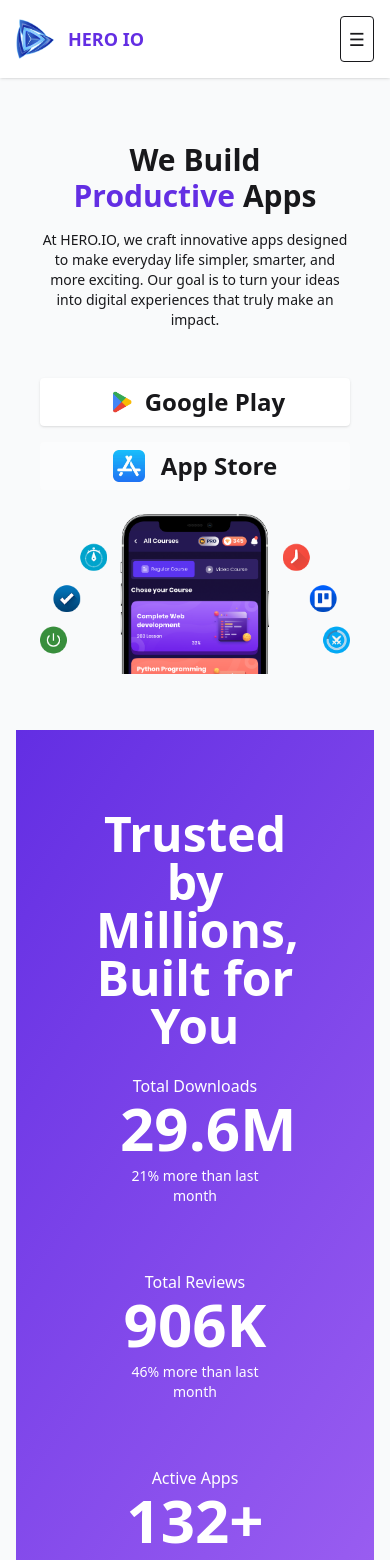
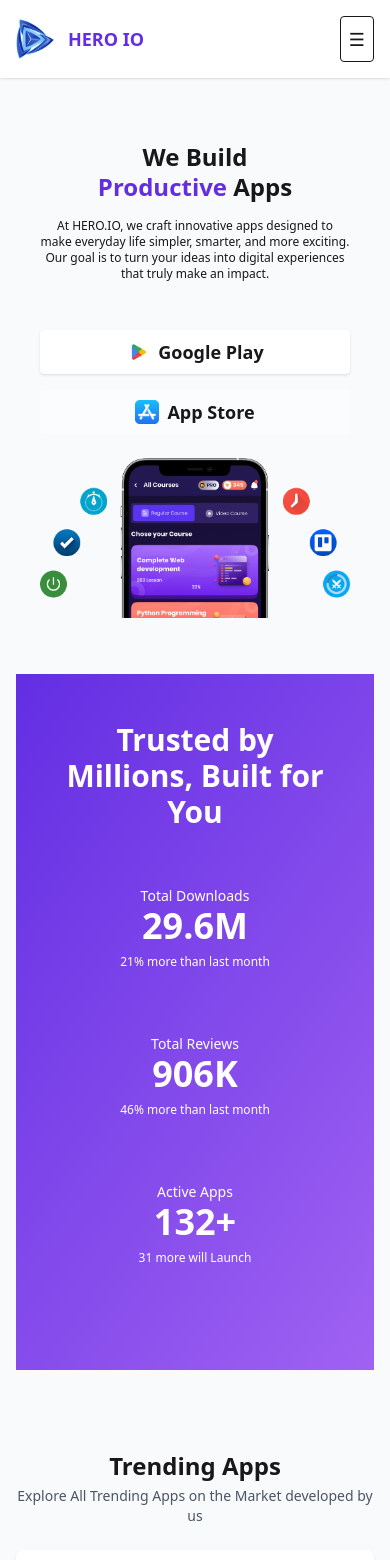
Before and after one commit to atiq65/assignment-8, a React (Vite) app: page / in a window 390 px wide. Shown: the top 1560 px of the page. Built offline with nearby package versions, Linux system fonts and the light colour scheme.

Commit message:
added new

```diff
--- a/src/pages/Home.jsx
+++ b/src/pages/Home.jsx
@@ -15,13 +15,13 @@ export default function Home() {
       {/* Banner */}
       <section className="rounded-lg p-6 md:p-10 mb-8 text-center flex flex-col items-center">
         {/* Title */}
-        <h1 className="text-3xl sm:text-7xl md:text-5xl font-bold mb-4">
+        <h1 className="text-2xl sm:text-4xl md:text-5xl font-bold mb-4 leading-tight">
           We Build <br /> <span className="text-[#632ee3]">Productive</span>{" "}
           Apps
         </h1>
 
         {/* Description */}
-        <p className="max-w-xl sm:max-w-2xl mb-6 text-sm sm:text-base md:text-lg">
+        <p className="max-w-xl sm:max-w-2xl mb-6 text-xs sm:text-sm md:text-base">
           At HERO.IO, we craft innovative apps designed to make everyday life
           simpler, smarter, and more exciting. Our goal is to turn your ideas
           into digital experiences that truly make an impact.
@@ -34,9 +34,9 @@ export default function Home() {
             href="https://play.google.com/store/games?hl=en"
             target="_blank"
             rel="noreferrer"
-            className="px-5 py-2 flex items-center gap-2 bg-white text-2xl font-semibold rounded shadow w-full sm:w-auto justify-center hover:opacity-90 transition"
+            className="px-4 py-2 flex items-center gap-2 bg-white text-lg sm:text-xl font-semibold rounded shadow w-full sm:w-auto justify-center hover:opacity-90 transition"
           >
-            <img src={google} alt="google" className="w-[32px] h-[32px]" />
+            <img src={google} alt="google" className="w-[24px] h-[24px]" />
             Google Play
           </a>
 
@@ -45,9 +45,9 @@ export default function Home() {
             href="https://www.apple.com/app-store/"
             target="_blank"
             rel="noreferrer"
-            className="px-5 py-2 flex items-center gap-4 rounded text-2xl font-semibold bg-white/30 w-full sm:w-auto justify-center hover:opacity-90 transition"
+            className="px-4 py-2 flex items-center gap-2 rounded text-lg sm:text-xl font-semibold bg-white/30 w-full sm:w-auto justify-center hover:opacity-90 transition"
           >
-            <img src={store} alt="store" className="w-[32px] h-[32px]" />
+            <img src={store} alt="store" className="w-[24px] h-[24px]" />
             App Store
           </a>
         </div>
@@ -62,44 +62,55 @@ export default function Home() {
         </div>
       </section>
 
-      {/* States */}
+      {/* Stats */}
       <section
-        className="p-[80px] w-full mb-[80px] text-center text-white"
+        className="p-12 md:p-20 w-full mb-20 text-center text-white"
         style={{
           background:
             "linear-gradient(125.07deg, rgba(99, 46, 227, 1), rgba(159, 98, 242, 1) 100%)",
         }}
       >
-        <h1 className="text-5xl font-bold">
+        <h1 className="text-3xl sm:text-4xl md:text-5xl font-bold mb-8">
           Trusted by Millions, Built for You
         </h1>
         <div className="grid grid-cols-1 md:grid-cols-3 gap-4 mb-8">
           <div className="p-6 rounded-lg">
-            <p>Total Downloads</p>
-            <h3 className="text-6xl font-extrabold">29.6M</h3>
-            <p className="text-sm mt-2">21% more than last month</p>
+            <p className="text-sm md:text-base">Total Downloads</p>
+            <h3 className="text-4xl sm:text-5xl md:text-6xl font-extrabold">
+              29.6M
+            </h3>
+            <p className="text-xs sm:text-sm md:text-base mt-2">
+              21% more than last month
+            </p>
           </div>
           <div className="p-6 rounded-lg">
-            <p>Total Reviews</p>
-            <h3 className="text-6xl font-extrabold">906K</h3>
-            <p className="text-sm mt-2">46% more than last month</p>
+            <p className="text-sm md:text-base">Total Reviews</p>
+            <h3 className="text-4xl sm:text-5xl md:text-6xl font-extrabold">
+              906K
+            </h3>
+            <p className="text-xs sm:text-sm md:text-base mt-2">
+              46% more than last month
+            </p>
           </div>
           <div className="p-6 rounded-lg">
-            <p>Active Apps</p>
-            <h3 className="text-6xl font-extrabold">132+</h3>
-            <p className="text-sm mt-2">31 more will Launch</p>
+            <p className="text-sm md:text-base">Active Apps</p>
+            <h3 className="text-4xl sm:text-5xl md:text-6xl font-extrabold">
+              132+
+            </h3>
+            <p className="text-xs sm:text-sm md:text-base mt-2">
+              31 more will Launch
+            </p>
           </div>
         </div>
       </section>
 
       {/* Top Apps */}
       <section className="mb-8 text-center">
-        {/* Title + Description */}
         <div className="mb-6">
-          <h2 className="text-3xl sm:text-4xl md:text-5xl font-bold">
+          <h2 className="text-2xl sm:text-3xl md:text-4xl font-bold">
             Trending Apps
           </h2>
-          <p className="text-gray-600 mt-1 md:mt-2 max-w-2xl mx-auto">
+          <p className="text-gray-600 mt-1 md:mt-2 max-w-2xl mx-auto text-sm sm:text-base">
             Explore All Trending Apps on the Market developed by us
           </p>
         </div>
@@ -111,7 +122,7 @@ export default function Home() {
           ))}
         </div>
 
-        {/* Button below the apps */}
+        {/* Show All Button */}
         <div>
           <button
             onClick={() => navigate("/apps")}
@@ -119,7 +130,7 @@ export default function Home() {
               background:
                 "linear-gradient(125.07deg, rgba(99,46,227,1), rgba(159,98,242,1) 100%)",
             }}
-            className="text-primary px-6 py-2 border rounded transition"
+            className="text-white px-6 py-2 border rounded transition text-sm sm:text-base"
           >
             Show All
           </button>
```
